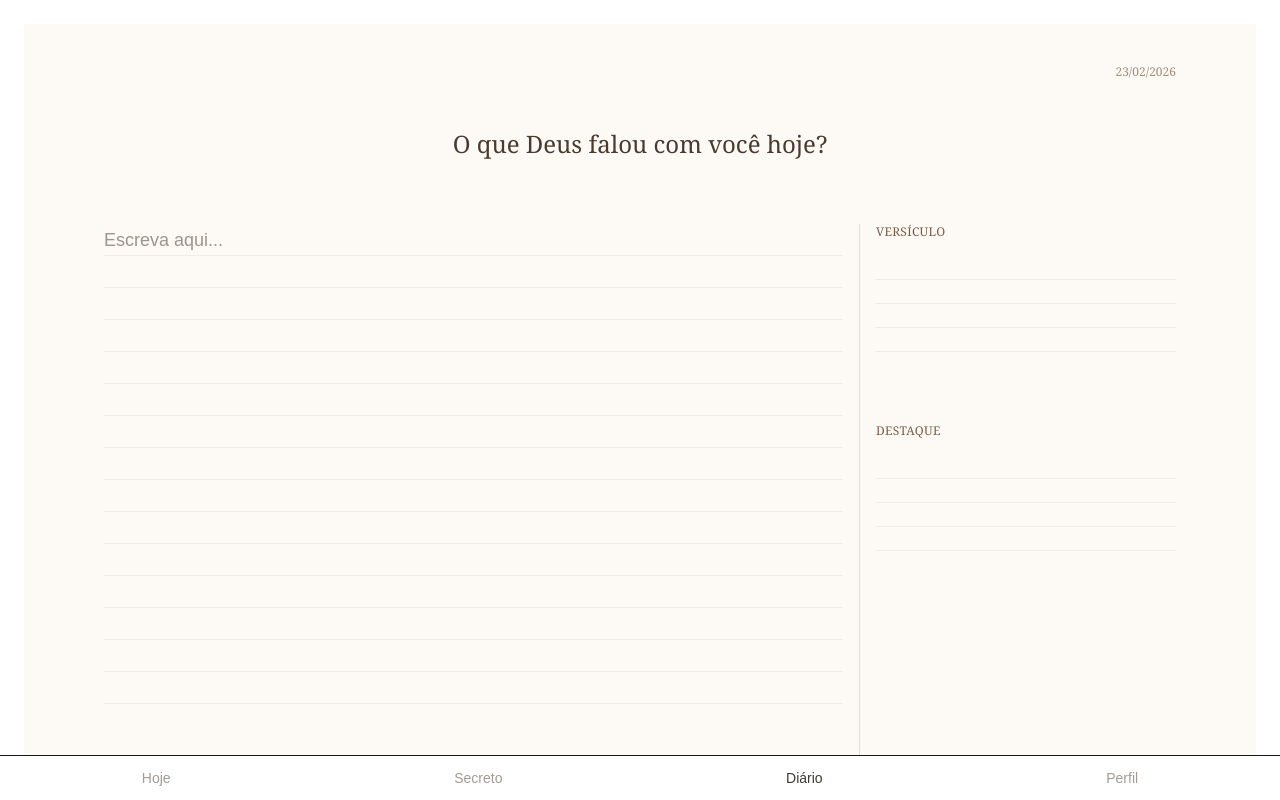
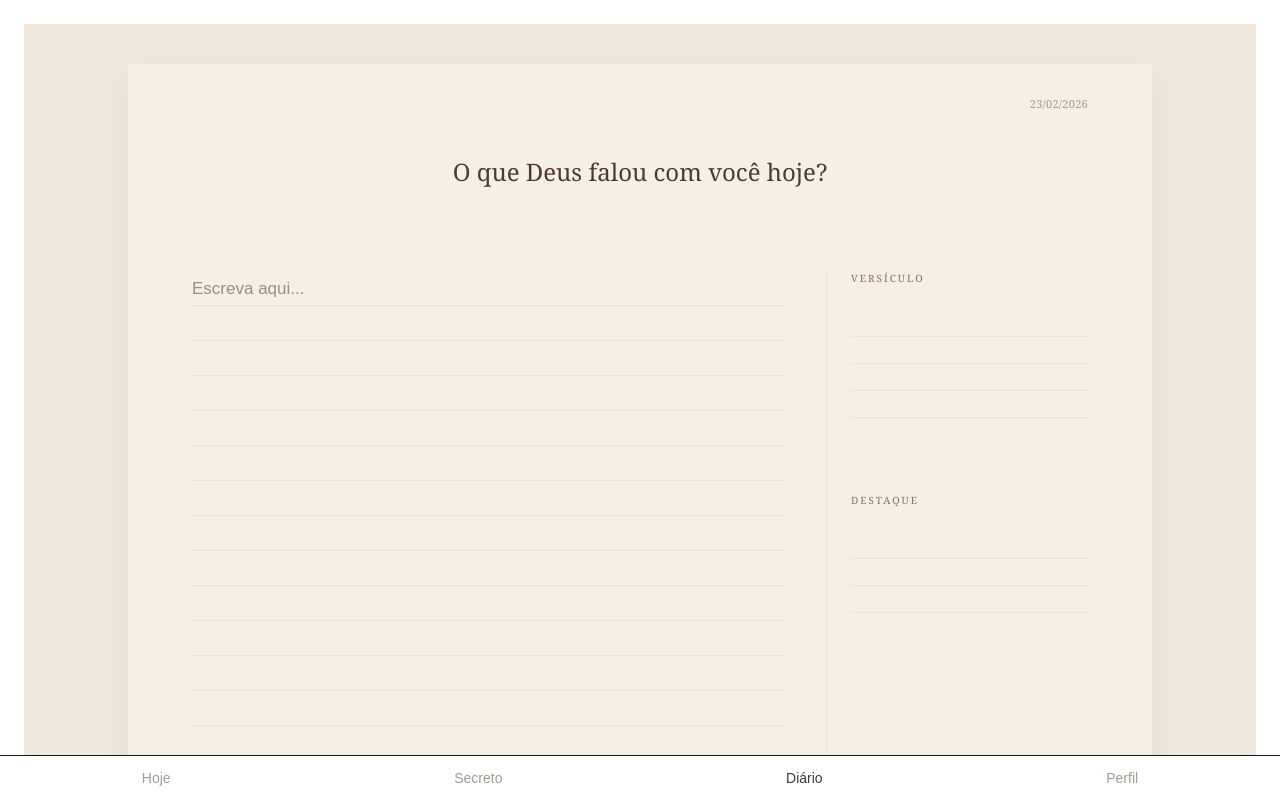
Before and after one commit to michelesannti/no-secreto, a Next.js app: page /diario in a window 1280 px wide. Shown: the top 800 px of the page. Built offline with nearby package versions, Linux system fonts and the light colour scheme.

Commit message:
diario refinado 2.0

```diff
--- a/app/(app)/diario/page.tsx
+++ b/app/(app)/diario/page.tsx
@@ -38,25 +38,28 @@ export default function DiarioPage() {
   }
 
   return (
-    <div className="min-h-screen bg-[#fdfaf6] px-4 md:px-20 py-16 relative">
+    <div className="min-h-screen bg-[#efe7dc] px-4 py-10">
+
+      {/* FOLHA CENTRAL */}
+      <div className="max-w-5xl mx-auto bg-[#f6efe6] shadow-[0_10px_30px_rgba(0,0,0,0.04)] px-6 md:px-16 py-16 relative">
 
         {/* DATA */}
-      <div className="absolute top-10 right-4 md:right-20 text-xs text-[#7a5c45] opacity-70 font-serif">
+        <div className="absolute top-8 right-6 md:right-16 text-[11px] text-[#8a6f58] opacity-70 font-serif tracking-wide">
           {dataHoje}
         </div>
 
-      {/* PERGUNTA CENTRAL */}
-      <div className="text-center mb-16 mt-10">
-        <h1 className="text-lg md:text-2xl font-serif text-[#4a3a2f]">
+        {/* PERGUNTA */}
+        <div className="text-center mt-6 mb-20">
+          <h1 className="text-xl md:text-2xl font-serif text-[#4e3b2f] leading-relaxed">
             O que Deus falou com você hoje?
           </h1>
         </div>
 
-      {/* ESTRUTURA 70 / 30 FIXA ATÉ NO MOBILE */}
-      <div className="flex flex-row gap-4">
+        {/* ESTRUTURA 70 / 30 FIXA */}
+        <div className="flex flex-row gap-6">
 
-        {/* COLUNA PRINCIPAL 70% */}
-        <div className="w-[70%]">
+          {/* COLUNA PRINCIPAL */}
+          <div className="w-[70%] pr-4">
 
             <textarea
               value={conteudo}
@@ -64,41 +67,43 @@ export default function DiarioPage() {
               placeholder="Escreva aqui..."
               className="
                 w-full
-              h-[500px]
+                h-[520px]
                 bg-transparent
                 border-none
                 outline-none
                 resize-none
-              text-base md:text-lg
+                text-[17px]
                 text-[#3e2f25]
-              leading-8
+                leading-9
+                font-light
               "
               style={{
                 backgroundImage:
-                "repeating-linear-gradient(to bottom, transparent, transparent 31px, #e8ded5 32px)",
+                  "repeating-linear-gradient(to bottom, transparent, transparent 34px, #e3d7cb 35px)",
               }}
             />
 
             <button
               onClick={handleSalvar}
-            className="mt-8 px-5 py-2 bg-[#7a5c45] text-white rounded-full text-sm hover:opacity-90 transition"
+              className="mt-10 px-6 py-2 bg-[#7a5c45] text-white rounded-full text-xs tracking-wide hover:opacity-90 transition"
             >
-            Salvar
+              SALVAR
             </button>
 
             {mensagem && (
-            <p className="mt-4 text-sm text-[#7a5c45]">
+              <p className="mt-4 text-xs text-[#8a6f58]">
                 {mensagem}
               </p>
             )}
 
           </div>
 
-        {/* COLUNA LATERAL 30% */}
-        <div className="w-[30%] border-l border-[#e8ded5] pl-4">
+          {/* COLUNA LATERAL */}
+          <div className="w-[30%] pl-6 border-l border-[#e3d7cb]/40">
 
-          <div className="mb-12">
-            <h2 className="text-[10px] md:text-xs font-serif text-[#7a5c45] mb-4 tracking-wide">
+            {/* VERSÍCULO */}
+            <div className="mb-16">
+              <h2 className="text-[10px] font-serif text-[#8a6f58] tracking-[2px] mb-6">
                 VERSÍCULO
               </h2>
 
@@ -113,20 +118,20 @@ export default function DiarioPage() {
                   outline-none
                   resize-none
                   italic
-                text-[#4a3a2f]
+                  text-[#4e3b2f]
                   text-sm
-                leading-6
+                  leading-7
                 "
                 style={{
                   backgroundImage:
-                  "repeating-linear-gradient(to bottom, transparent, transparent 23px, #e8ded5 24px)",
-                backgroundSize: "100% 24px",
+                    "repeating-linear-gradient(to bottom, transparent, transparent 26px, #e3d7cb 27px)",
                 }}
               />
             </div>
 
+            {/* DESTAQUE */}
             <div>
-            <h2 className="text-[10px] md:text-xs font-serif text-[#7a5c45] mb-4 tracking-wide">
+              <h2 className="text-[10px] font-serif text-[#8a6f58] tracking-[2px] mb-6">
                 DESTAQUE
               </h2>
 
@@ -140,14 +145,13 @@ export default function DiarioPage() {
                   border-none
                   outline-none
                   resize-none
-                text-[#4a3a2f]
+                  text-[#4e3b2f]
                   text-sm
-                leading-6
+                  leading-7
                 "
                 style={{
                   backgroundImage:
-                  "repeating-linear-gradient(to bottom, transparent, transparent 23px, #e8ded5 24px)",
-                backgroundSize: "100% 24px",
+                    "repeating-linear-gradient(to bottom, transparent, transparent 26px, #e3d7cb 27px)",
                 }}
               />
             </div>
@@ -157,5 +161,6 @@ export default function DiarioPage() {
         </div>
 
       </div>
+    </div>
   );
 }
```
Lines whose indentation alone changed are shown as unchanged.
